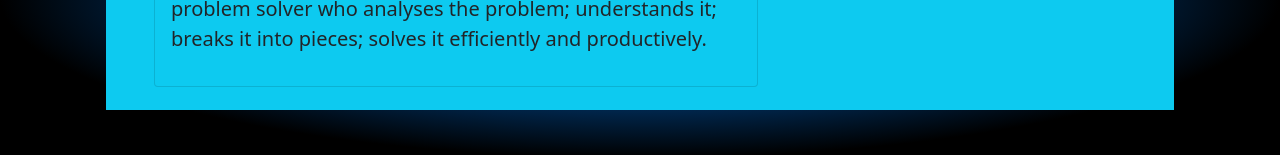
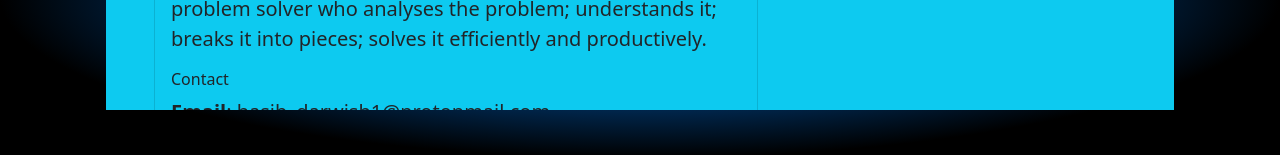
Before and after one commit to hasibu369/portfolio, a React (Create React App) app: page / in a window 1280 px wide. Shown: the part 646-801 px from the top of the page. Built offline with nearby package versions, Linux system fonts and the light colour scheme.

Commit message:
Update index.tsx

```diff
--- a/src/components/about/index.tsx
+++ b/src/components/about/index.tsx
@@ -32,6 +32,12 @@ export default class About extends Component {
 											breaks it into pieces; solves it efficiently and
 											productively.
 										</p>
+											<p>
+											<h6>Contact</h6>
+											<strong>Email</strong>: hasib_darwish1@protonmail.com
+											<br/>
+											<strong>Linkedin</strong>:https://www.linkedin.com/in/hasib-darwish-737784211
+										</p>
 									</div>
 								</div>
 						</div>
```
